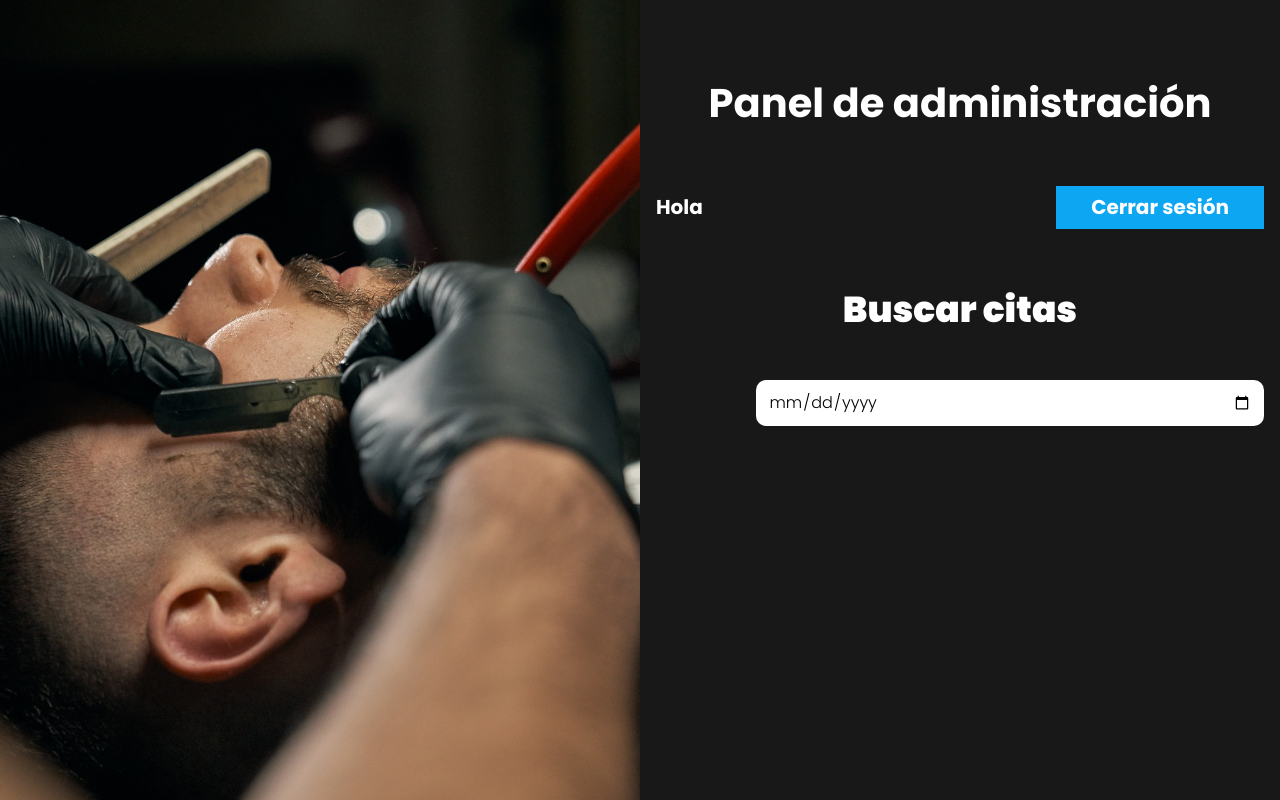
After one commit to ivan-burgio/proyecto-appsalon-mvc, a PHP site: the page made by views/admin/index.php in a window 1280 px wide. The commit adds this page. Run offline with PHP 8.4, Linux system fonts and the light colour scheme; the template is opened without the code that fills it, so the values that code supplies are empty.

Commit message:
Creando la vista del panel de administración

```diff
--- a/appsalon_mvc.sql
+++ b/appsalon_mvc.sql
@@ -136,4 +136,4 @@ UNLOCK TABLES;
 /*!40101 SET COLLATION_CONNECTION=@OLD_COLLATION_CONNECTION */;
 /*!40111 SET SQL_NOTES=@OLD_SQL_NOTES */;
 
--- Dump completed on 2023-04-26 18:11:53
+-- Dump completed on 2023-04-27 22:04:24
--- a/public/index.php
+++ b/public/index.php
@@ -3,9 +3,10 @@
 require_once __DIR__ . '/../includes/app.php';
 
 use MVC\Router;
+use Controllers\APIController;
+use Controllers\CitaController;
+use Controllers\AdminController;
 use Controllers\LoginController;
-use Controllers\CitaController;
-use Controllers\APIController;
 
 $router = new Router();
 
@@ -30,6 +31,7 @@ $router->get('/mensaje', [LoginController::class, 'mensaje']);
 
 // Área privada
 $router->get('/cita', [CitaController::class, 'index']);
+$router->get('/admin', [AdminController::class, 'index']);
 
 // API de citas
 $router->get('/api/servicios', [APIController::class, 'index']);
--- /dev/null
+++ b/views/admin/index.php
@@ -0,0 +1,15 @@
+<h1 class="nombre-pagina">Panel de administración</h1>
+
+<?php include_once __DIR__ . '/../templates/barra.php'; ?>
+
+<h2>Buscar citas</h2>
+<div class="busqueda">
+    <form action="" class="formulario">
+        <div class="campo">
+            <label for="fecha"></label>
+            <input type="date" id="fecha" name="fecha">
+        </div>
+    </form>
+</div>
+
+<div id="citas-admin"></div>
--- /dev/null
+++ b/views/templates/barra.php
@@ -0,0 +1,5 @@
+<div class="barra">
+    <p>Hola <?php echo $nombre ?? ''; ?></p>
+
+    <a class="boton" href="/logout">Cerrar sesión</a>
+</div>
```
Also changed, not shown: controllers/AdminController.php (added, +18 -0 lines), views/cita/index.php (+1 -6 lines).
